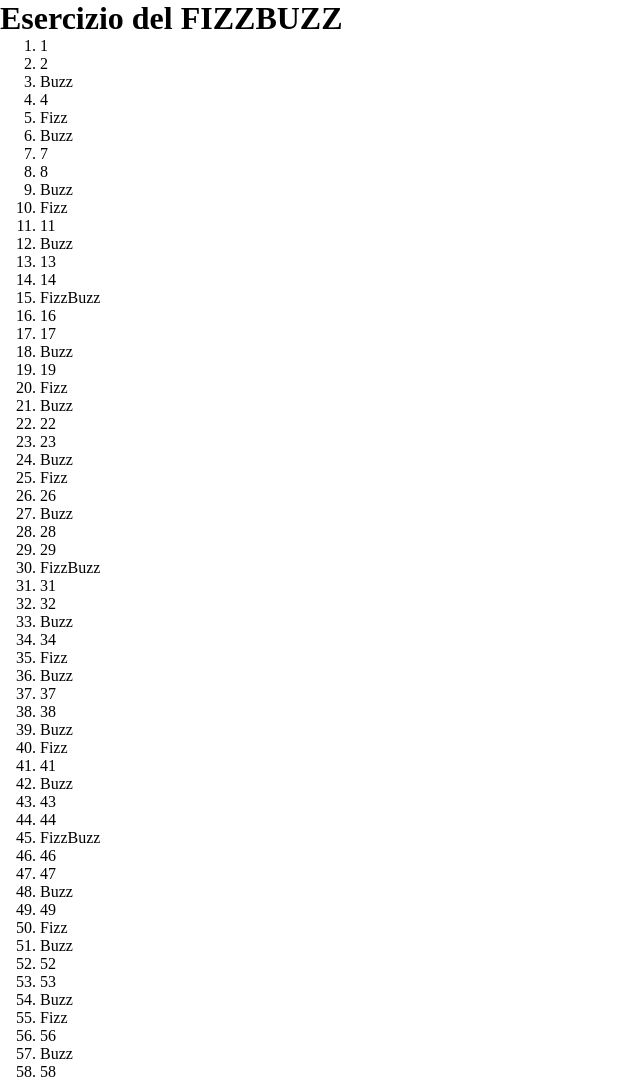
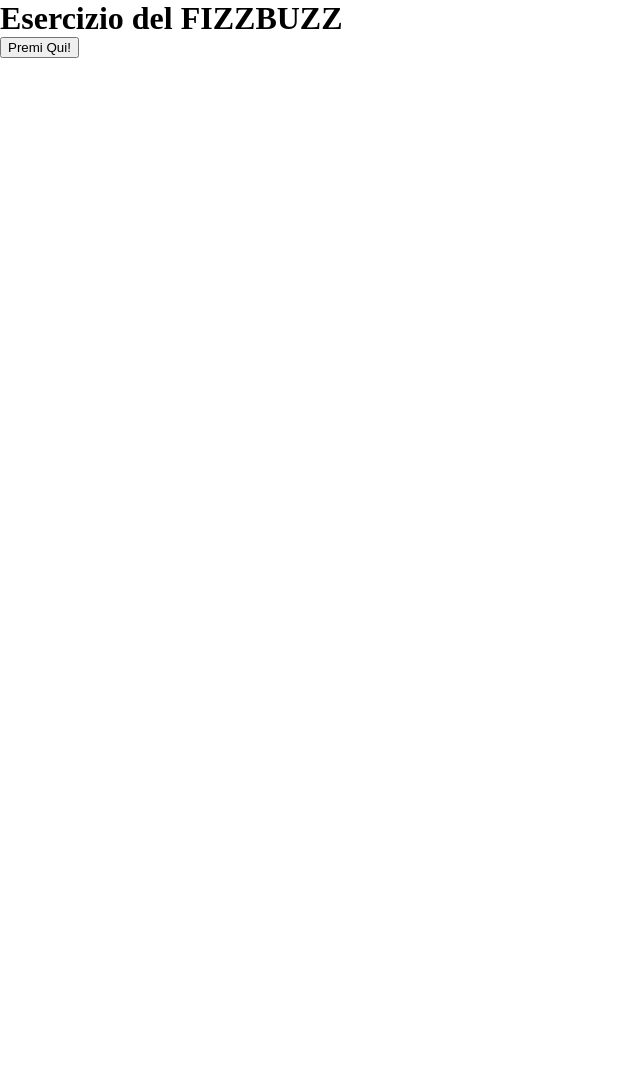
Before and after one commit to Basiglio/js-fizzbuzz, a plain HTML site: page index.html in a window 1280 px wide. Shown: the top 1077 px of the page, without its empty margins (0-640 px from the left). After the commit the page ends 800 px from the top, so only its background shows below. Drawn offline with Linux system fonts and the light colour scheme.

Commit message:
terzo push

```diff
--- a/index.html
+++ b/index.html
@@ -8,6 +8,7 @@
   <body>
     <div class="container">
       <h1>Esercizio del FIZZBUZZ</h1>
+      <input id="submit" type="submit" value="Premi Qui!">
       <ol id="elenco_numeri"></ol>
     </div>
     <script src="js/myscript.js" charset="utf-8"></script>
--- a/js/myscript.js
+++ b/js/myscript.js
@@ -5,6 +5,9 @@
 
 
 // CREO UN CICLO FOR
+var submit = document.getElementById("submit");
+ submit.addEventListener('click',
+ function () {
   for (var i = 1; i <= 100; i++) {
     // FACCIO STAMPARE I NUMERI DA 1 A 100
     if(i % 3 == 0 && i % 5 == 0) {
@@ -21,3 +24,4 @@ for (var i = 1; i <= 100; i++) {
       document.getElementById('elenco_numeri').innerHTML += "<li>" + (i) + "</li>";
     }
   }
+});
```
Lines whose indentation alone changed are shown as unchanged.
